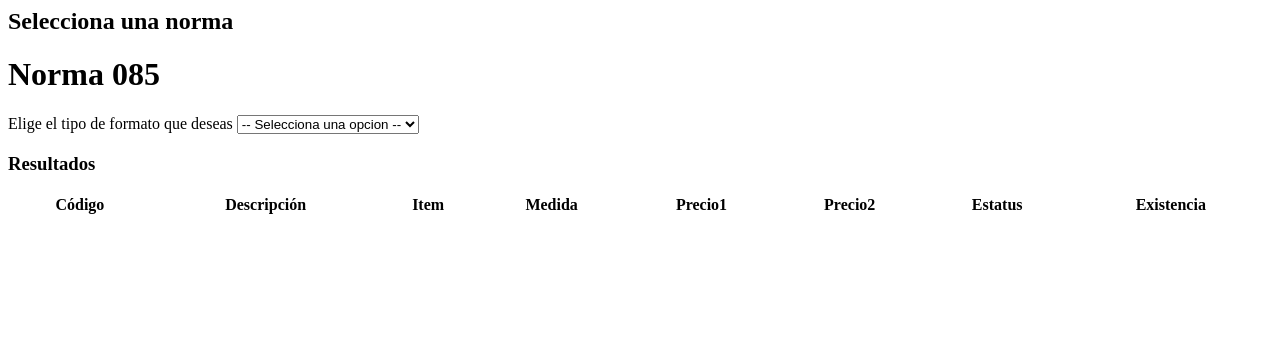
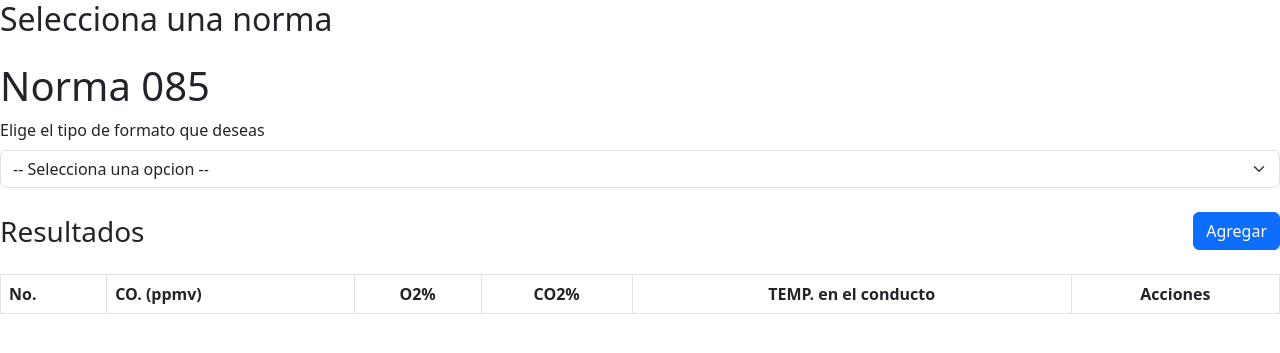
Before and after one commit to SaraiGtz12/videsa-nom, a CodeIgniter app: the page made by application/views/norma85/moduloNorma85.php in a window 1280 px wide. Shown: the top 353 px of the page. Run offline with CodeIgniter, Linux system fonts and the light colour scheme; lists and menus that the app fills with data are empty; some libraries are stand-ins or nearby versions.

Commit message:
resolve conflicts

```diff
--- a/application/views/norma85/moduloNorma85.php
+++ b/application/views/norma85/moduloNorma85.php
@@ -4,7 +4,7 @@
     <div class="content">
         <h1>Norma 085</h1>
         <div class="row mb-4">
-            <div class="col-md-6">
+            <div class="col-md-12">
                 <label for="normaSelect" class="form-label">Elige el tipo de formato que deseas</label>
                 <select id="normaSelect" class="form-select w-100">
                     <option value="">-- Selecciona una opcion --</option>
@@ -16,22 +16,32 @@
             </div>
         </div>
 
-        <!-- Resultados -->
-        <div class="row">
+        <div class="row mb-4">
             <div class="col-md-12">
-                <h3>Resultados</h3>
+                <div class="d-flex justify-content-between align-items-center">
+                <h3 class="mb-0" style="flex: 1;">Resultados</h3>
+                <button type="button" class="btn btn-primary" id="btnAgregar">
+                    <i class="fa fa-plus"></i> Agregar
+                </button>
+                </div>
+            </div>
+        </div>
+
+
+
+
+        <div class="row mb-4">
+            <div class="col-md-12">
                 <div class="table-responsive">
                     <table class="table table-bordered table-striped" id="table_articulos" style="width:100%">
                         <thead>
                             <tr>
-                                <th>Código</th>
-                                <th>Descripción</th>
-                                <th class="text-center">Item</th>
-                                <th class="text-center">Medida</th>
-                                <th class="text-center">Precio1</th>
-                                <th class="text-center">Precio2</th>
-                                <th class="text-center">Estatus</th>
-                                <th class="text-center">Existencia</th>
+                                <th>No.</th>
+                                <th>CO. (ppmv)</th>
+                                <th class="text-center">O2%</th>
+                                <th class="text-center">CO2%</th>
+                                <th class="text-center">TEMP. en el conducto</th>
+                                <th class="text-center">Acciones</th>
                             </tr>
                         </thead>
                         <tbody id="tbody_articulos">
@@ -43,11 +53,59 @@
     </div>
 </main>
 
+<!-- formulario para agregar registro -->
+
+
+<!-- Modal para agregar registro -->
+<div class="modal" id="modalAgregar" tabindex="-1" aria-labelledby="modalAgregarLabel" aria-hidden="true">
+  <div class="modal-dialog">
+    <div class="modal-content">
+      <form id="formAgregar">
+        <div class="modal-header">
+          <h5 class="modal-title" id="modalAgregarLabel">Agregar nuevo registro</h5>
+          <button type="button" class="btn-close" data-bs-dismiss="modal" aria-label="Cerrar"></button>
+        </div>
+        <div class="modal-body">
+          <div class="mb-3">
+            <label for="inputCO" class="form-label">CO (ppmv)</label>
+            <input type="number" step="any" class="form-control" id="inputCO" required>
+          </div>
+          <div class="mb-3">
+            <label for="inputO2" class="form-label">O2 (%)</label>
+            <input type="number" step="any" class="form-control" id="inputO2" required>
+          </div>
+          <div class="mb-3">
+            <label for="inputCO2" class="form-label">CO2 (%)</label>
+            <input type="number" step="any" class="form-control" id="inputCO2" required>
+          </div>
+          <div class="mb-3">
+            <label for="inputTEMP" class="form-label">TEMP. en el conducto (°C)</label>
+            <input type="number" step="any" class="form-control" id="inputTEMP" required>
+          </div>
+        </div>
+        <div class="modal-footer">
+          <button type="button" class="btn btn-secondary" data-bs-dismiss="modal">Cancelar</button>
+          <button type="submit" class="btn btn-primary">Guardar</button>
+        </div>
+      </form>
+    </div>
+  </div>
+</div>
+
+
+
+
+
+
 <link href="https://cdn.jsdelivr.net/npm/select2@4.1.0-rc.0/dist/css/select2.min.css" rel="stylesheet" />
 <script src="https://cdn.jsdelivr.net/npm/select2@4.1.0-rc.0/dist/js/select2.min.js"></script>
 
 <link rel="stylesheet" href="https://cdn.datatables.net/1.13.4/css/jquery.dataTables.min.css">
 <script src="https://cdn.datatables.net/1.13.4/js/jquery.dataTables.min.js"></script>
+
+<link href="https://cdn.jsdelivr.net/npm/bootstrap@5.3.0/dist/css/bootstrap.min.css" rel="stylesheet" />
+<script src="https://cdn.jsdelivr.net/npm/bootstrap@5.3.0/dist/js/bootstrap.bundle.min.js"></script>
+
 
 
 <script type="text/javascript">
@@ -65,4 +123,26 @@
         });
 
     });
+
+
+    document.addEventListener('DOMContentLoaded', function () {
+        const btnAgregar = document.getElementById('btnAgregar');
+        const modalAgregar = new bootstrap.Modal(document.getElementById('modalAgregar'));
+
+        btnAgregar.addEventListener('click', () => {
+        modalAgregar.show();
+        });
+
+        document.getElementById('formAgregar').addEventListener('submit', function(e) {
+        e.preventDefault();
+        const CO = document.getElementById('inputCO').value;
+        const O2 = document.getElementById('inputO2').value;
+        const CO2 = document.getElementById('inputCO2').value;
+        const TEMP = document.getElementById('inputTEMP').value;
+
+        console.log({ CO, O2, CO2, TEMP });
+        // modalAgregar.hide();
+        // this.reset();
+        });
+    });
 </script>
```
